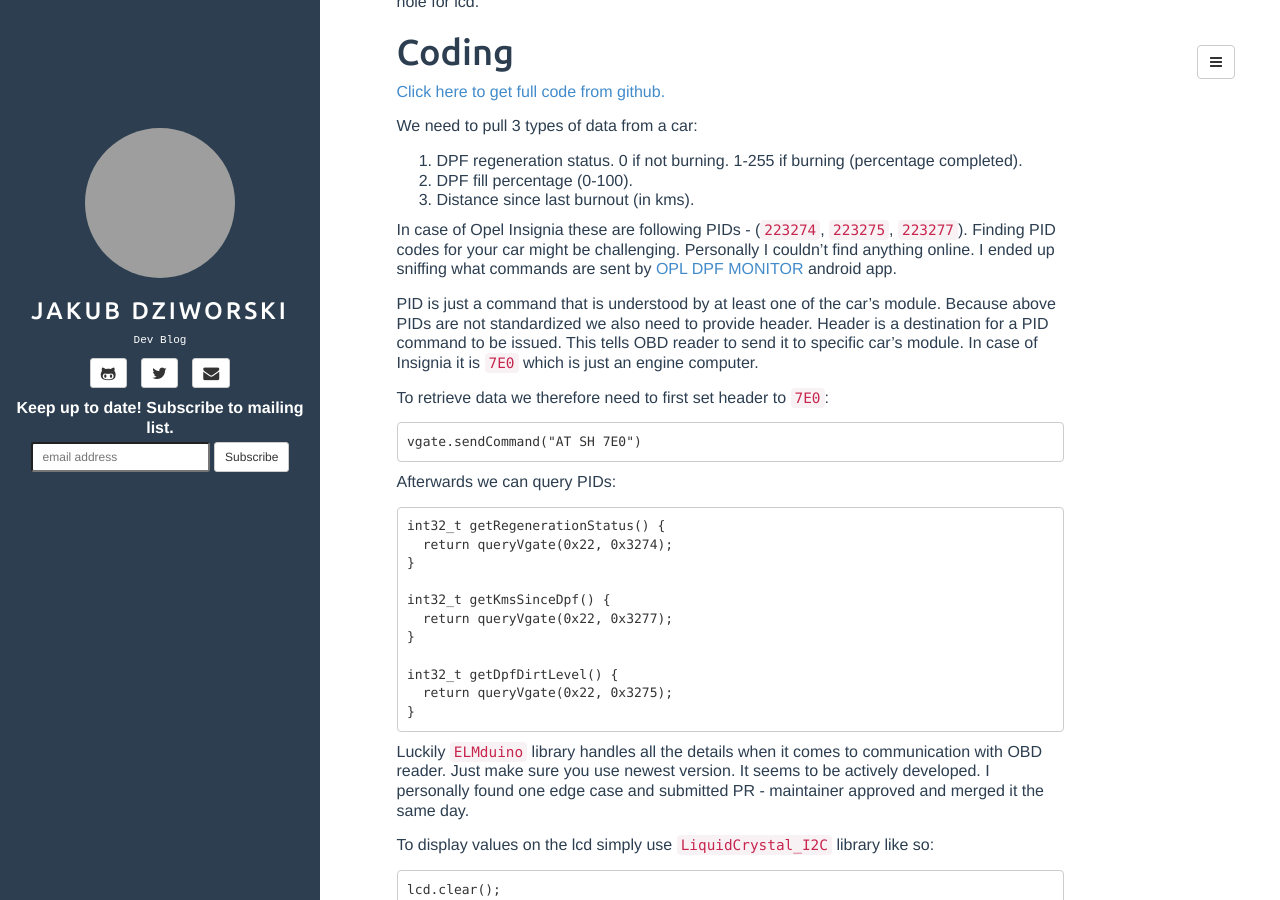
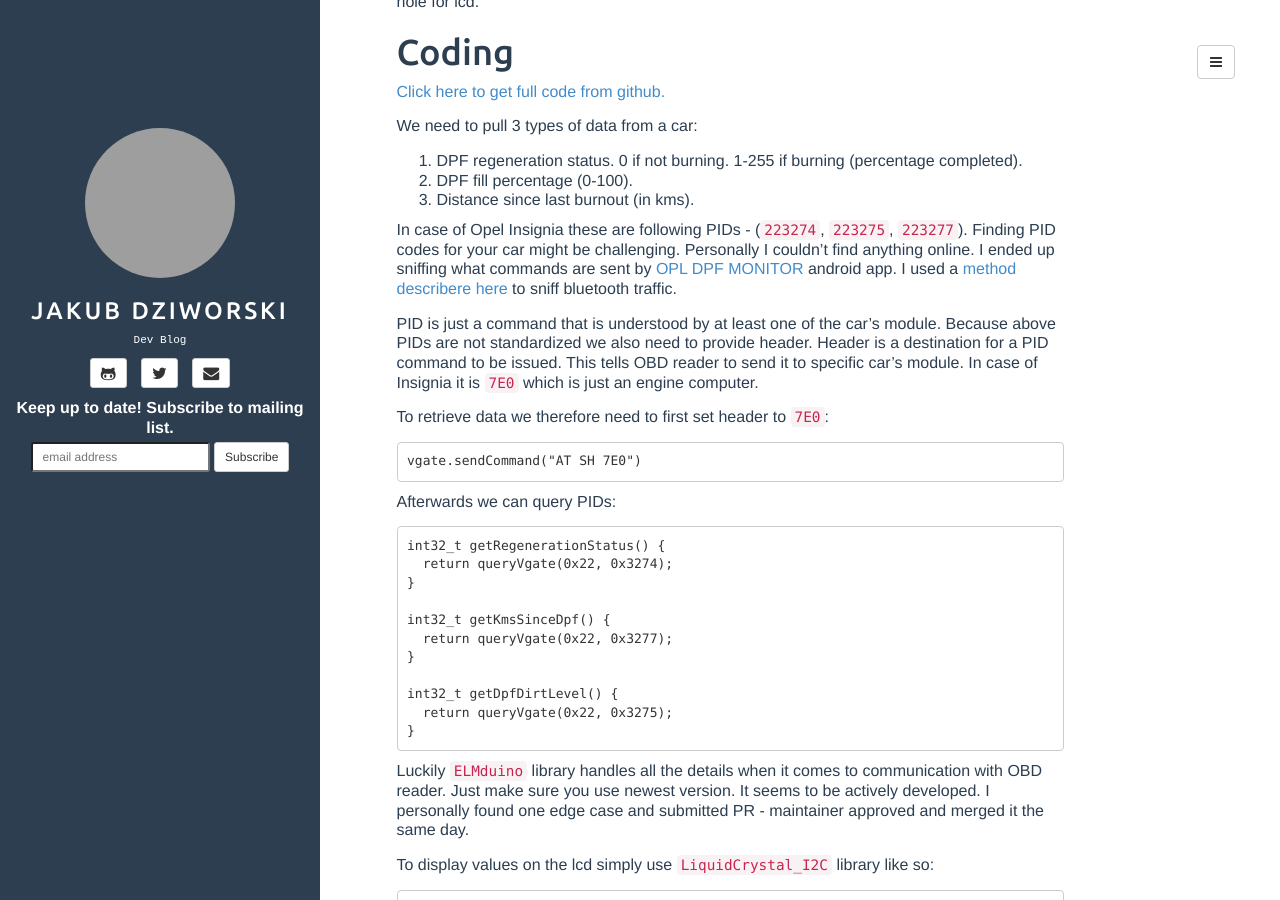
Before and after one commit to JakubDziworski/JakubDziworski.github.io, a Jekyll site: the page built from _posts/2020-07-13-arduino-obd-dpf-monitor-insignia.md, in a window 1280 px wide and 900 px high, scrolled down 4819 px. Built offline with Jekyll 4.4.1, drawn with Linux system fonts in a browser that asks for light colours; comment, search, counter and statistics services are not loaded; grey boxes are pictures that could not be loaded.

Commit message:
method to sniff

```diff
--- a/_posts/2020-07-13-arduino-obd-dpf-monitor-insignia.md
+++ b/_posts/2020-07-13-arduino-obd-dpf-monitor-insignia.md
@@ -99,6 +99,7 @@ We need to pull 3 types of data from a car:
 In case of Opel Insignia these are following PIDs - (`223274`, `223275`, `223277`).
 Finding PID codes for your car might be challenging. Personally I couldn't find anything online.
 I ended up sniffing what commands are sent by [OPL DPF MONITOR](https://play.google.com/store/apps/details?id=com.insigniadpfgmail.opldpfmonitorfree) android app.
+I used a [method describere here](https://stackoverflow.com/questions/23877761/sniffing-logging-your-own-android-bluetooth-traffic) to sniff bluetooth traffic.
 
 PID is just a command that is understood by at least one of the car's module.
 Because above PIDs are not standardized we also need to provide header. Header is
```
